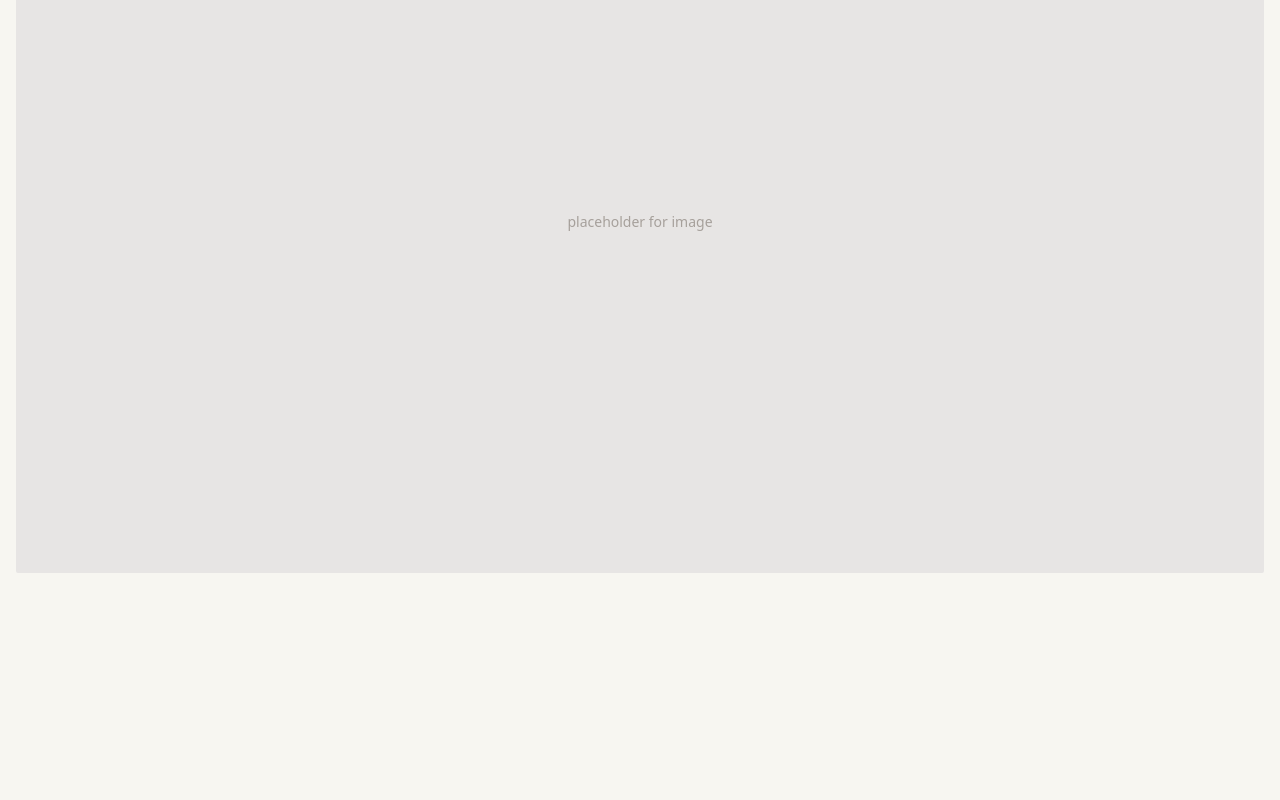
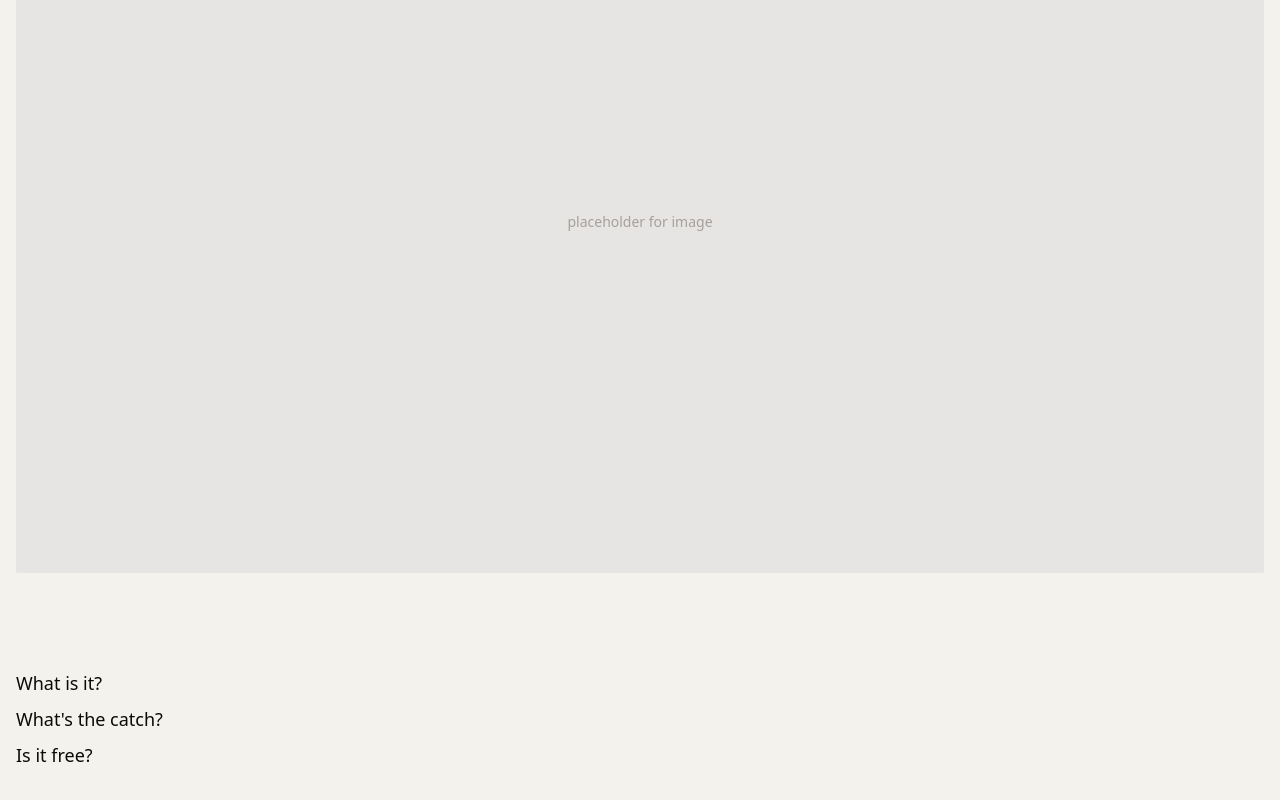
Before and after one commit to htjun/nodejourney-web, a Next.js app: page / in a window 1280 px wide. Shown: the part 516-1316 px from the top of the page. Before the commit the page ends 1185 px from the top, so only its background shows below. Built offline with nearby package versions, Linux system fonts and the light colour scheme.

Commit message:
Add gradient animation keyframes and update landing page layout
Add gradientFlow keyframes for CTA button hover animation. Update landing
page with adjusted background color, FAQ section placeholder, and version
number change.

```diff
--- a/app/globals.css
+++ b/app/globals.css
@@ -2,6 +2,19 @@
 @import 'tw-animate-css';
 
 @custom-variant dark (&:is(.dark *));
+
+/* Add dreamy gradient animation keyframes */
+@keyframes gradientFlow {
+  0% {
+    background-position: 0% 50%;
+  }
+  50% {
+    background-position: 100% 50%;
+  }
+  100% {
+    background-position: 0% 50%;
+  }
+}
 
 @theme inline {
   --text-compact: 13px;
@@ -46,7 +59,7 @@
 
 :root {
   --radius: 0.625rem;
-  --background: oklch(97.3% 0.007 100);
+  --background: oklch(96% 0.008 100);
   --foreground: oklch(0.147 0.004 49.25);
   --card: oklch(1 0 0);
   --card-foreground: oklch(0.147 0.004 49.25);
--- a/app/page.tsx
+++ b/app/page.tsx
@@ -10,7 +10,7 @@ export default function Home() {
           <span className="text-[15px] font-semibold tracking-tight">Nodejourney</span>
         </div>
       </header>
-      <main className="space-y-24 mt-16">
+      <main className="space-y-24 py-16">
         <section className="flex flex-col gap-12">
           <h1 className="text-2xl">
             AI image gen canvas with no backend, no logins, no subs. <br />
@@ -18,19 +18,18 @@ export default function Home() {
           </h1>
           <div className="flex items-center gap-6">
             <CtaButton size="md">Download for macOS</CtaButton>
-            <small className="text-stone-400">v0.1.0-beta</small>
+            <small className="text-stone-400">v0.1.0</small>
           </div>
         </section>
         <section className="aspect-video bg-stone-200 grid place-items-center rounded-xs">
           <span className="text-sm text-stone-400">placeholder for image</span>
         </section>
         <section>
-          <aside>
-            <ul>
-              <li></li>
-            </ul>
-          </aside>
-          <div></div>
+          <ul className="flex flex-col gap-2 text-lg">
+            <li>What is it?</li>
+            <li>What's the catch?</li>
+            <li>Is it free?</li>
+          </ul>
         </section>
       </main>
     </div>
```
